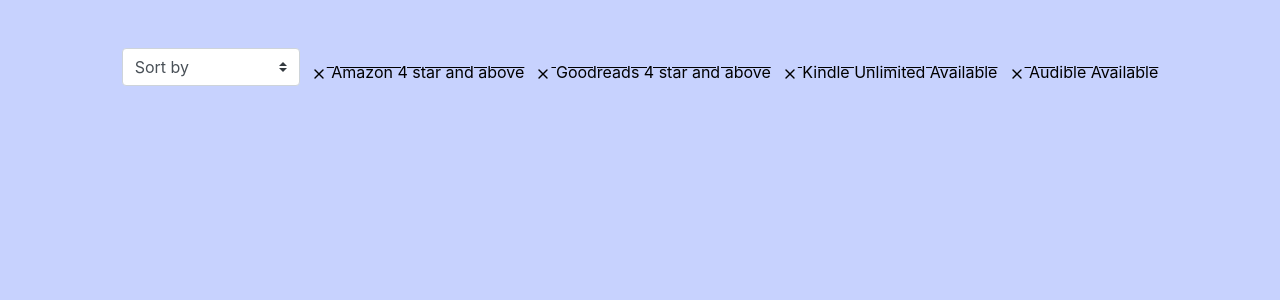
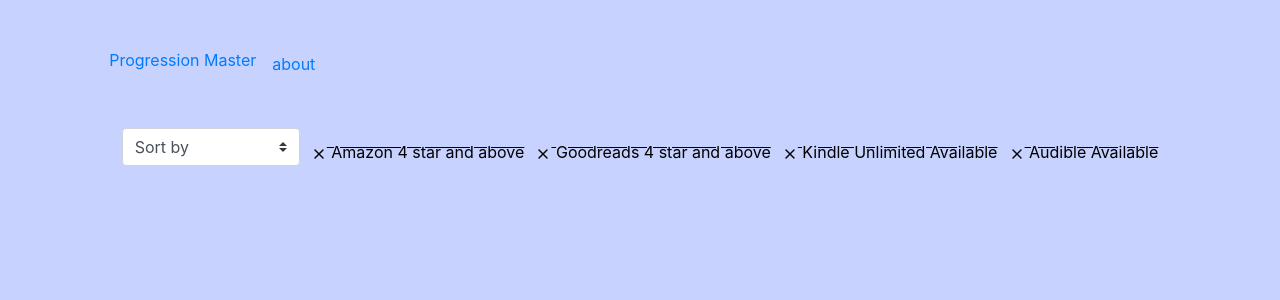
Before and after one commit to krishnanunnir/progressionmaster, a Django app: page /books/ in a window 1280 px wide. Shown: the top 300 px of the page. Run offline with Django 3.2, Linux system fonts and the light colour scheme; data that the repository does not hold is empty; some libraries are stand-ins or nearby versions.

Commit message:
put up a header

```diff
--- /dev/null
+++ b/books/templates/_sitetitle.html
@@ -0,0 +1,16 @@
+<div class="row">
+    <div class="col-md-10 offset-md-1 mt-5">
+        <div class="d-flex flex-row">
+            <div class="d-flex flex-column">
+                <a href="/" id="header" class="mb-2 nav">Progression Master</a>
+            </div>
+            <div class="d-flex flex-column ml-3">
+                <span class="vertical-align nav">
+                    <a href="/about" >
+                        about
+                    </a>
+                </span>
+            </div>
+        </div>
+    </div>
+</div>
--- a/books/templates/base.html
+++ b/books/templates/base.html
@@ -4,11 +4,15 @@
     <head>
         <link rel="stylesheet" href="{% static 'css/base.css'%}">
         <link rel="stylesheet" href="https://cdn.jsdelivr.net/npm/bootstrap@4.0.0/dist/css/bootstrap.min.css" integrity="sha384-Gn5384xqQ1aoWXA+058RXPxPg6fy4IWvTNh0E263XmFcJlSAwiGgFAW/dAiS6JXm" crossorigin="anonymous">
+        <link rel="preconnect" href="https://fonts.googleapis.com">
+        <link rel="preconnect" href="https://fonts.gstatic.com" crossorigin>
+        <link href="https://fonts.googleapis.com/css2?family=Poppins:ital,wght@0,500;1,100&family=Roboto:wght@100;300&display=swap" rel="stylesheet">
 		{% block headers %} {% endblock %}
         <title>{% block title %}Progression Master{% endblock %}</title>
     </head>
 
     <body>
+        {% include "_sitetitle.html" %}
         {% block content %}{% endblock %}
     </body>
 </html>
```
Also changed, not shown: books/static/css/base.css (+19 -7 lines).
